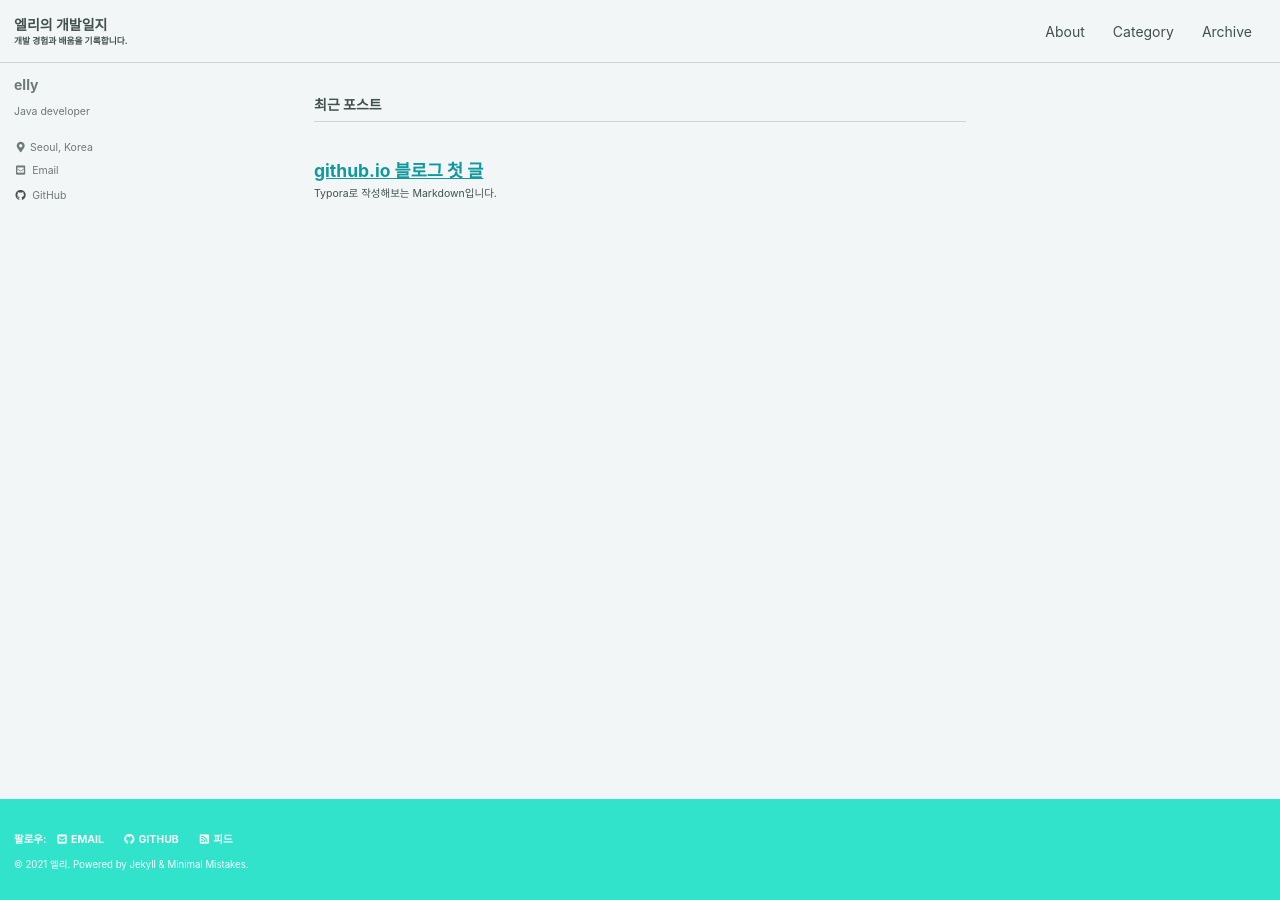
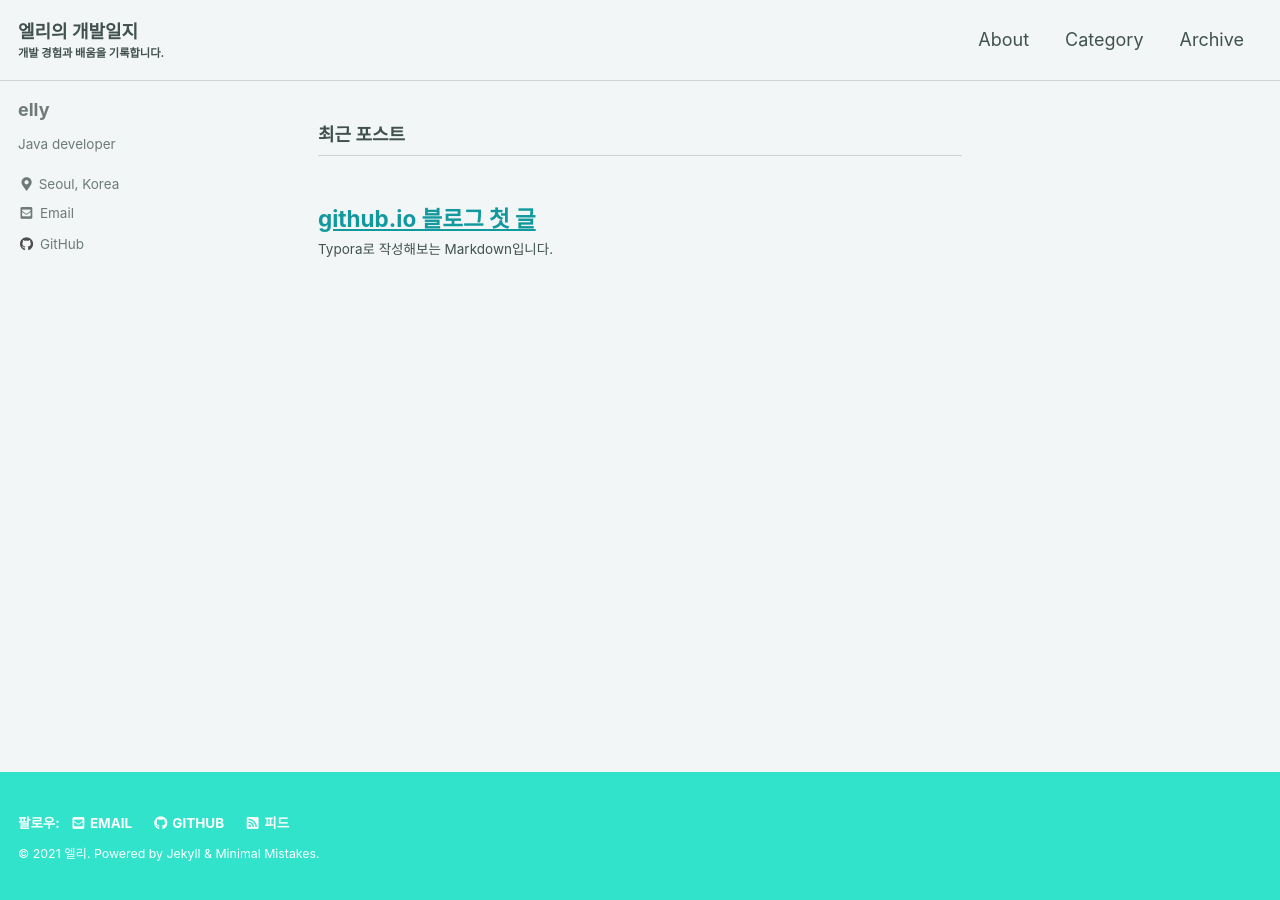
Before and after one commit to ellylee617/ellylee617.github.io, a Jekyll site: the page built from index.html, in a window 1280 px wide. Built offline with Jekyll 4.4.1, drawn with Linux system fonts in a browser that asks for light colours; cached includes are drawn as plain includes; the list of posts is cut into pages by our own code.

Commit message:
Update _reset.scss

```diff
--- a/_sass/minimal-mistakes/_reset.scss
+++ b/_sass/minimal-mistakes/_reset.scss
@@ -8,18 +8,18 @@ html {
   /* apply a natural box layout model to all elements */
   box-sizing: border-box;
   background-color: $background-color;
-  font-size: 14px;
+  font-size: 16px;
 
   @include breakpoint($medium) {
     font-size: 14px;
   }
 
   @include breakpoint($large) {
-    font-size: 14px;
+    font-size: 16px;
   }
 
   @include breakpoint($x-large) {
-    font-size: 14px;
+    font-size: 18px;
   }
 
   -webkit-text-size-adjust: 100%;
```
